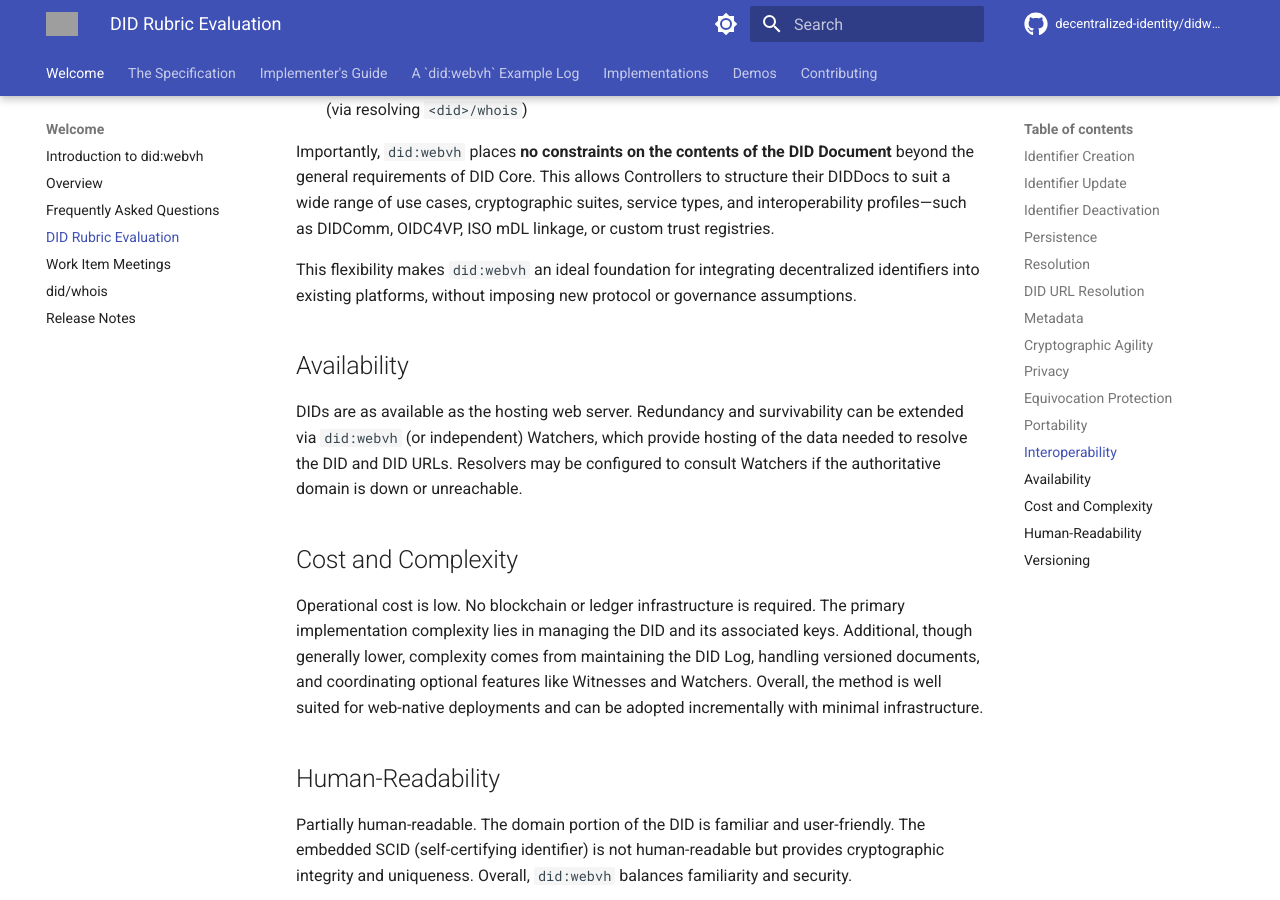
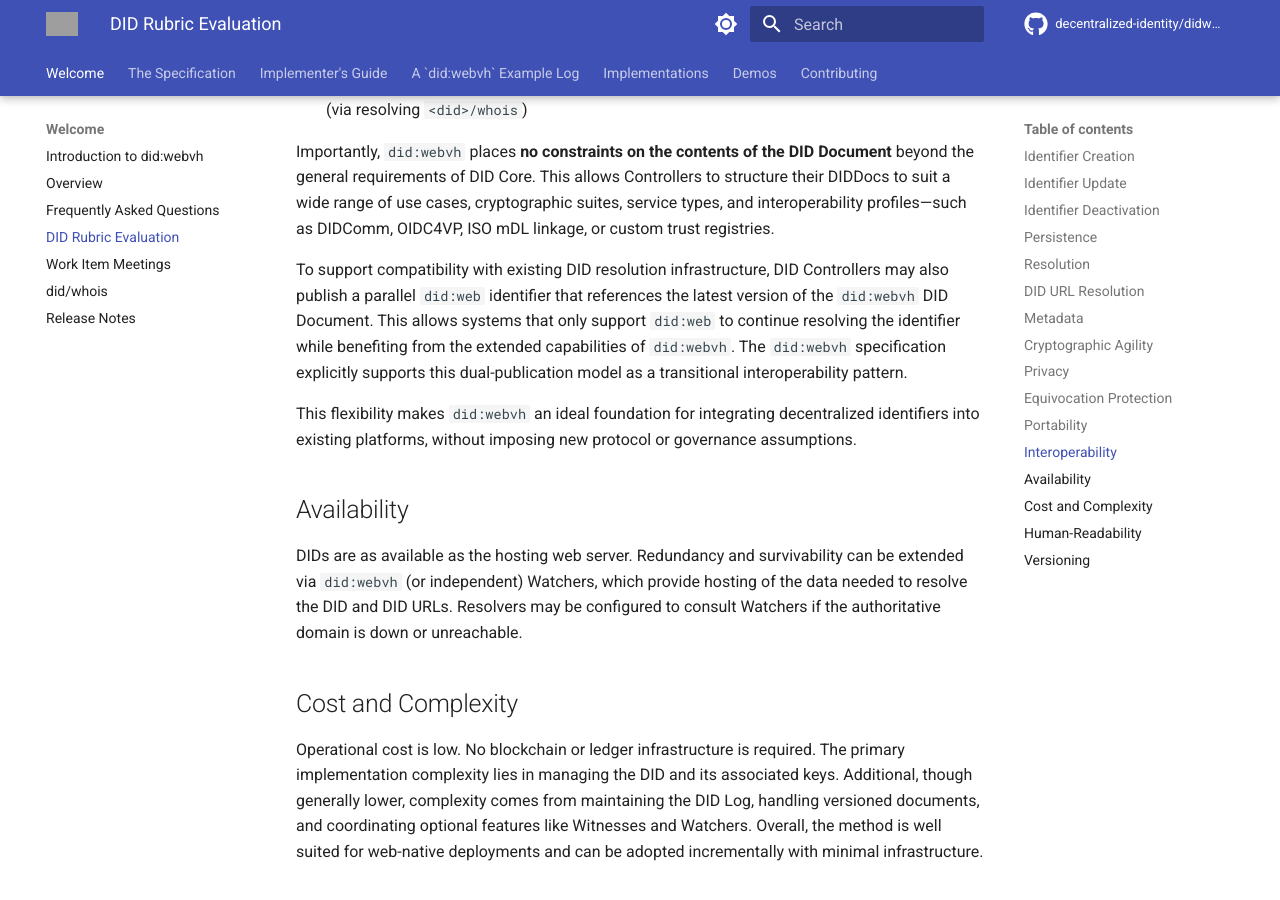
Before and after one commit to swcurran/didwebvh-info, an MkDocs documentation site: the page built from docs/did-rubric-evaluation.md, in a window 1280 px wide and 900 px high, scrolled down 5180 px. Built offline with MkDocs 1.6.1 and Material for MkDocs 9.7.7, drawn with Linux system fonts in a browser that asks for light colours; comment, search, counter and statistics services are not loaded; the version menu is left out; grey boxes are pictures that could not be loaded.

Commit message:
Add reference to did:web parallel publishing
Signed-off-by: Stephen Curran <swcurran@gmail.com>

```diff
--- a/docs/did-rubric-evaluation.md
+++ b/docs/did-rubric-evaluation.md
@@ -122,6 +122,8 @@ In addition, `did:webvh` **Watchers** support portability by indexing DIDs by th
 
 Importantly, `did:webvh` places **no constraints on the contents of the DID Document** beyond the general requirements of DID Core. This allows Controllers to structure their DIDDocs to suit a wide range of use cases, cryptographic suites, service types, and interoperability profiles—such as DIDComm, OIDC4VP, ISO mDL linkage, or custom trust registries.
 
+To support compatibility with existing DID resolution infrastructure, DID Controllers may also publish a parallel `did:web` identifier that references the latest version of the `did:webvh` DID Document. This allows systems that only support `did:web` to continue resolving the identifier while benefiting from the extended capabilities of `did:webvh`. The `did:webvh` specification explicitly supports this dual-publication model as a transitional interoperability pattern.
+
 This flexibility makes `did:webvh` an ideal foundation for integrating decentralized identifiers into existing platforms, without imposing new protocol or governance assumptions.
 
 ## Availability
```
